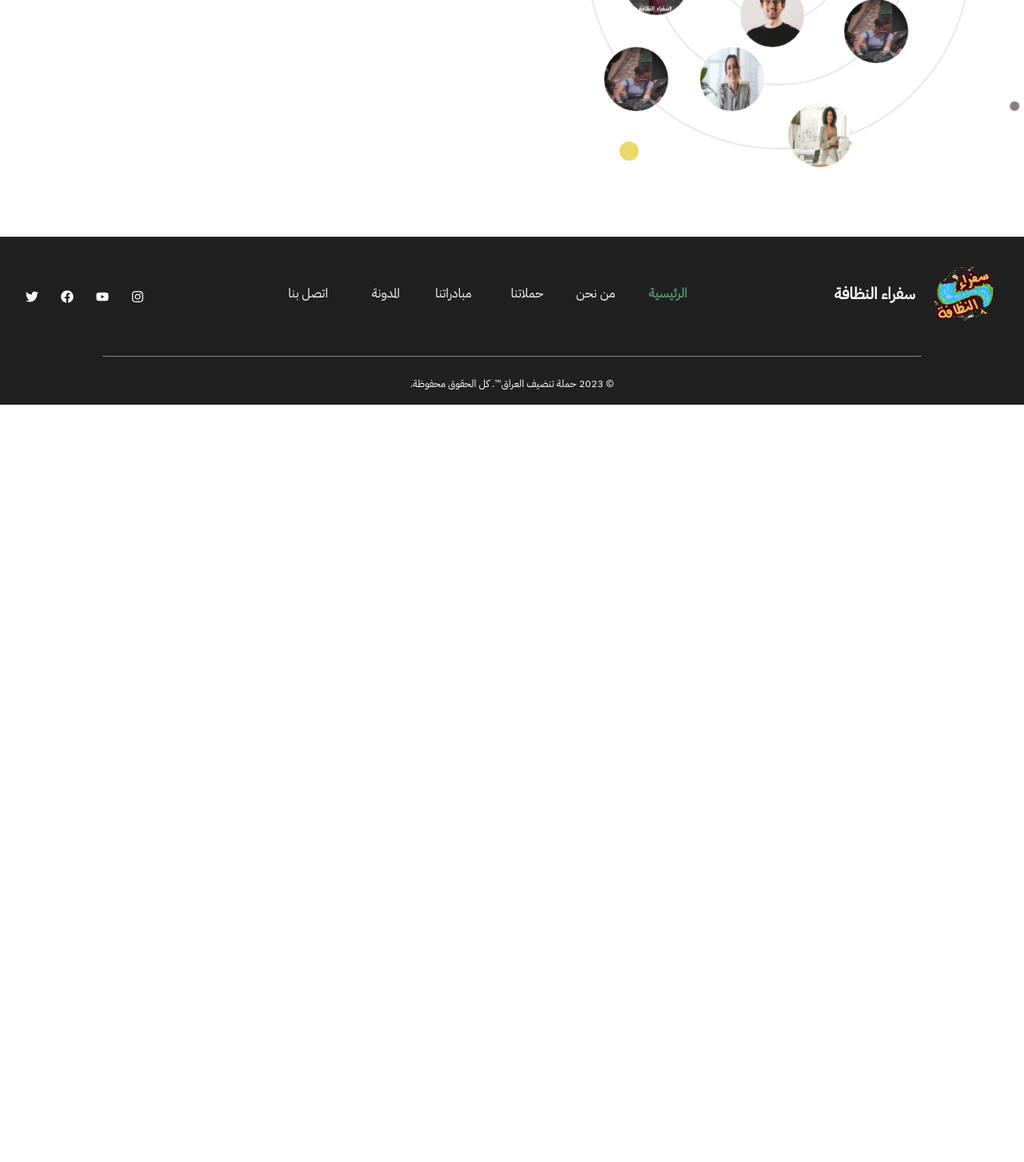
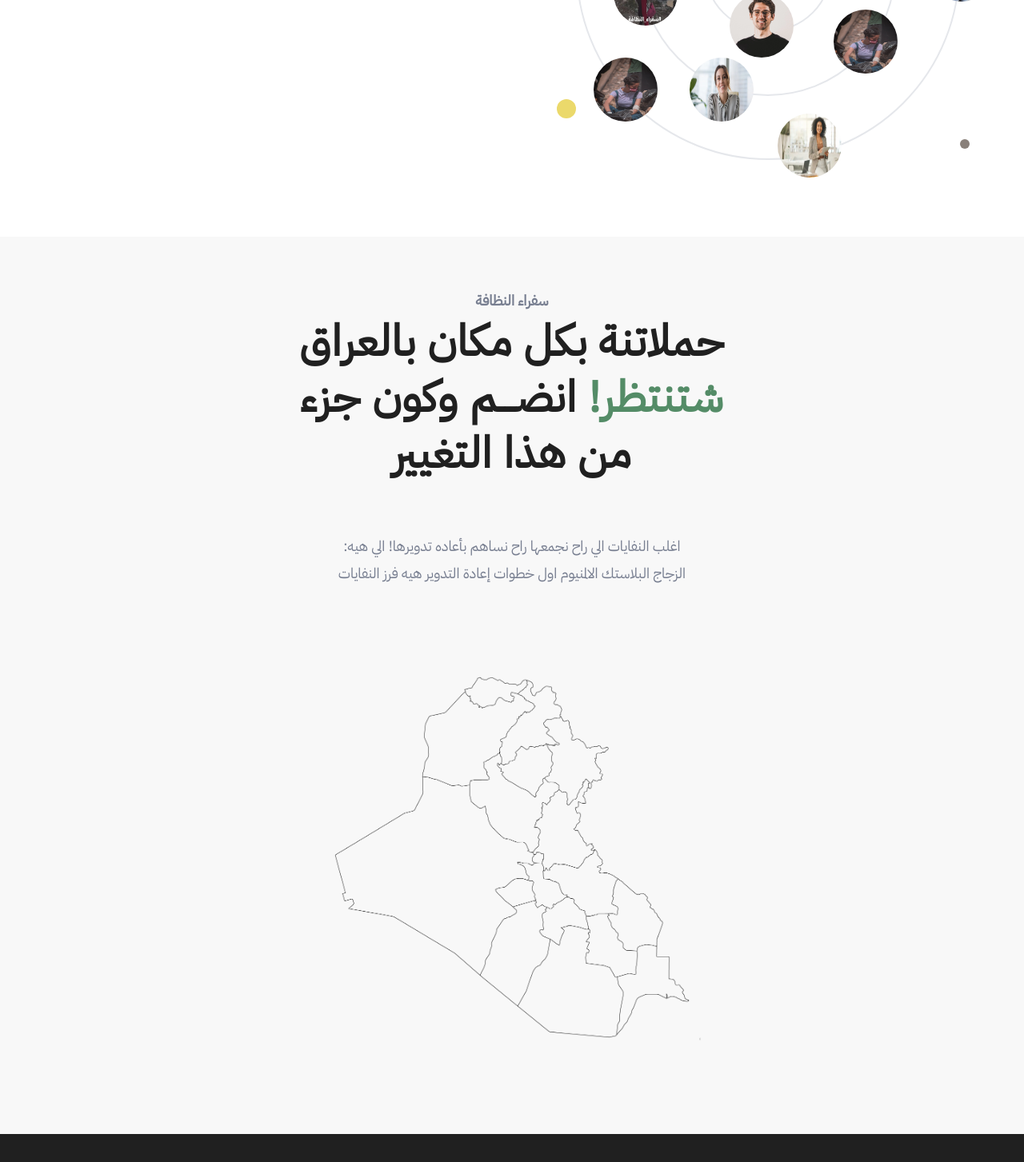
Before and after one commit to Ninnoss/Clean-Iraq-Website, a React (Vite) app: page / in a window 1280 px wide. Shown: the part 3100-4553 px from the top of the page at 80% size. Before the commit the page ends 3606 px from the top, so only its background shows below. Built offline with nearby package versions, Linux system fonts and the light colour scheme.

Commit message:
finished initial map section

```diff
--- a/src/App.css
+++ b/src/App.css
@@ -103,13 +103,13 @@
   }
 }
 
-.animate-sun {
+/* .animate-sun {
   animation: translate-sun 12s linear infinite alternate;
 }
 
 .animate-moon {
   animation: translate-moon 12s linear infinite alternate;
-}
+} */
 
 /* ///////////////////////////////////////////////////////////////////////////////////////////////////////// */
 /* circular-like radial motion for the whole structure*/
@@ -131,6 +131,6 @@
   }
 }
 
-.animate-test {
+/* .animate-test {
   animation: translate-test 15s linear infinite alternate;
-}
+} */
--- a/src/components/Home-Page/CampaignFaces.jsx
+++ b/src/components/Home-Page/CampaignFaces.jsx
@@ -4,7 +4,7 @@ import OrbitImage from './OrbitImage';
 const CampaignFaces = () => {
   return (
     <section className="flex flex-col-reverse lg:flex-row justify-evenly items-center px-2 md:px-16">
-      <div className="relative flex justify-center items-center scale-[0.55] md:scale-90 xl:scale-100 h-[30rem] md:h-[38rem] lg:h-[42rem] animate-test">
+      <div className="relative flex justify-center items-center scale-[0.55] md:scale-90 xl:scale-100 h-[30rem] md:h-[38rem] lg:h-[42rem]  xl:animate-test">
         {/* Orbit 1 */}
         <div className="w-[10rem] h-[10rem] border-2 border-[##EFECEB] rounded-full absolute animate-orbit1">
           {orbits[0].map((item) => (
--- /dev/null
+++ b/src/components/Home-Page/CampaignLocations.jsx
@@ -0,0 +1,30 @@
+import images from '../../data/images';
+
+const CampaignLocations = () => {
+  return (
+    <section className="bg-[#f6f6f6c2] py-16">
+      <div className="text-center flex-col items-center md:w-[35rem] mx-auto ">
+        <h6 className="text-[#777E90] text-Heading-6 ">سفراء النظافة</h6>
+        <h2 className="text-Heading-3 md:text-Heading-1 text-highlightBlack tracking-wide">
+          حملاتنة بكل مكان بالعراق <br /> <span className="text-primaryGreen">شتنتظر!</span> انضـــم وكون جزء من هذا التغيير
+        </h2>
+        <p className="text-Body-L text-[#777E90] mt-12 p-4 ">
+          اغلب النفايات الي راح نجمعها راح نساهم بأعاده تدويرها! الي هيه:
+          <br /> الزجاج البلاستك الالمنيوم اول خطوات إعادة التدوير هيه فرز النفايات
+        </p>
+      </div>
+      <div className="flex justify-center mt-10 py-8">
+        <figure>
+          <img
+            className="h-[500px]  "
+            src={images.iraqMap}
+            alt="Campaign Locations"
+          />
+          <figcaption className="sr-only">Campaign Locations</figcaption>
+        </figure>
+      </div>
+    </section>
+  );
+};
+
+export default CampaignLocations;
--- a/src/data/images.js
+++ b/src/data/images.js
@@ -2,6 +2,7 @@
 import navLogo from '../assets/Imgs/Logo.webp';
 import girlWithTrashCan from '../assets/Imgs/Home-Page/girl-with-trash-can.webp';
 import murtadha from '../assets/Imgs/Home-Page/Murtadha.webp';
+import iraqMap from '../assets/Imgs/Home-Page/Iraq-map.webp';
 
 // For the campaign faces
 import john from '../assets/Imgs/Home-Page/John.webp';
@@ -14,11 +15,11 @@ export default {
   navLogo,
   girlWithTrashCan,
   murtadha,
-
+  iraqMap,
   // For the campaign faces
   john,
   jane,
   david,
   mona,
-  sarah
+  sarah,
 };
--- a/src/pages/Home.jsx
+++ b/src/pages/Home.jsx
@@ -1,4 +1,5 @@
 import CampaignFaces from '../components/Home-Page/CampaignFaces';
+import CampaignLocations from '../components/Home-Page/CampaignLocations';
 import Hero from '../components/Home-Page/Hero';
 import Info from '../components/Home-Page/Info';
 import Stats from '../components/Home-Page/Stats';
@@ -12,6 +13,7 @@ const Home = () => {
       <Stats />
       <UpcomingEvents />
       <CampaignFaces />
+      <CampaignLocations />
     </main>
   );
 };
```
Also changed, not shown: src/assets/Imgs/Home-Page/Iraq-map.webp (added).
